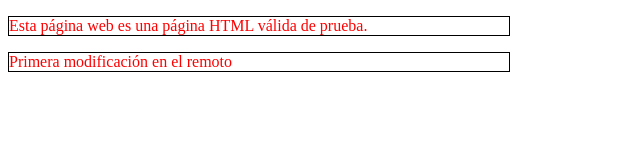
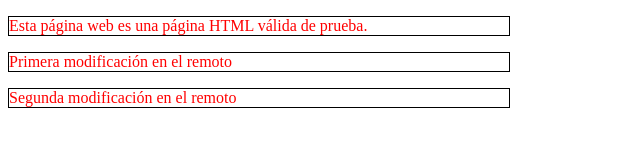
Before and after one commit to luisaparra-info/pruebaSAD, a plain HTML site: page index.html in a window 1280 px wide. Shown: the whole page, without its empty margins (0-640 px from the left). Drawn offline with Linux system fonts and the light colour scheme.

Commit message:
Segundo commit para remoto

```diff
--- a/index.html
+++ b/index.html
@@ -9,5 +9,7 @@
 <body>
 <p>Esta página web es una página HTML válida de prueba.</p>
 <p>Primera modificación en el remoto</p>
+<p>Segunda modificación en el remoto</p>
+
 </body>
 </html>
```
